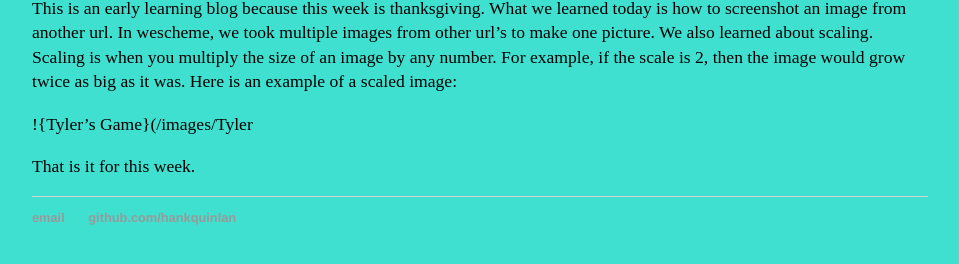
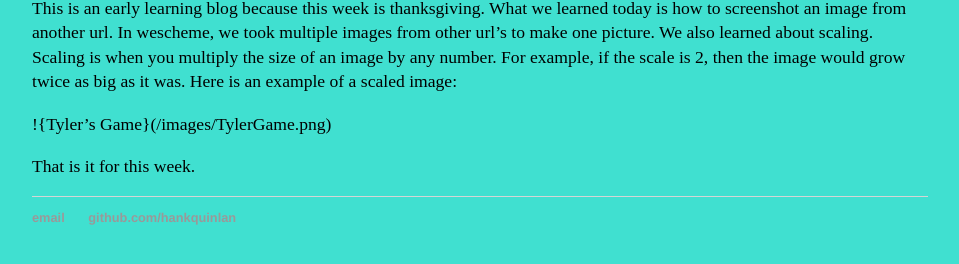
Before and after one commit to tylerm2204/tylerm2204.github.io, a Jekyll site: the page built from _posts/2018-11-19-weekly-reflection.md, in a window 1280 px wide. Shown: the part 248-512 px from the top of the page, without its empty margins (160-1119 px from the left). Built offline with Jekyll 4.4.1, drawn with Linux system fonts in a browser that asks for light colours.

Commit message:
Update 2018-11-19-weekly-reflection.md

```diff
--- a/_posts/2018-11-19-weekly-reflection.md
+++ b/_posts/2018-11-19-weekly-reflection.md
@@ -6,6 +6,6 @@
 
 This is an early learning blog because this week is thanksgiving. What we learned today is how to screenshot an image from another url. In wescheme, we took multiple images from other url's to make one picture. We also learned about scaling. Scaling is when you multiply the size of an image by any number. For example, if the scale is 2, then the image would grow twice as big as it was. Here is an example of a scaled image:
 
-!{Tyler's Game}(/images/Tyler
+!{Tyler's Game}(/images/TylerGame.png)
 
 That is it for this week.
```
